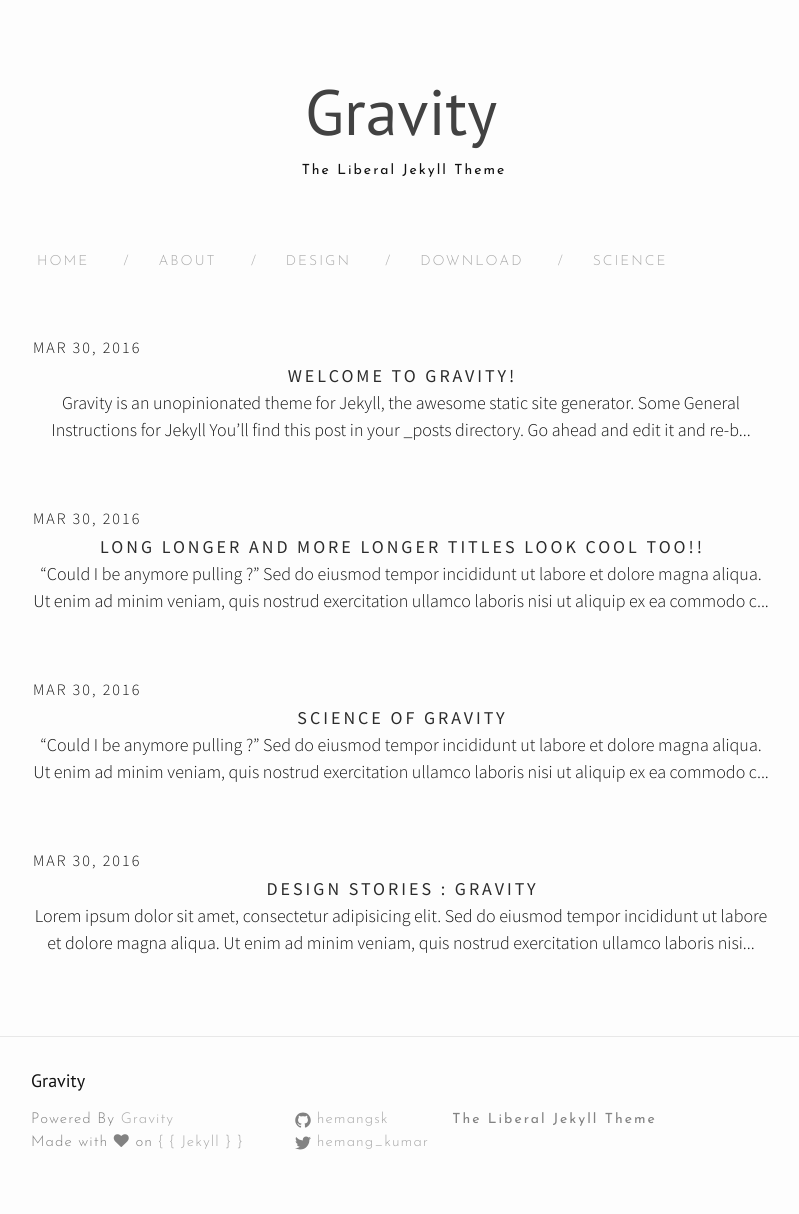
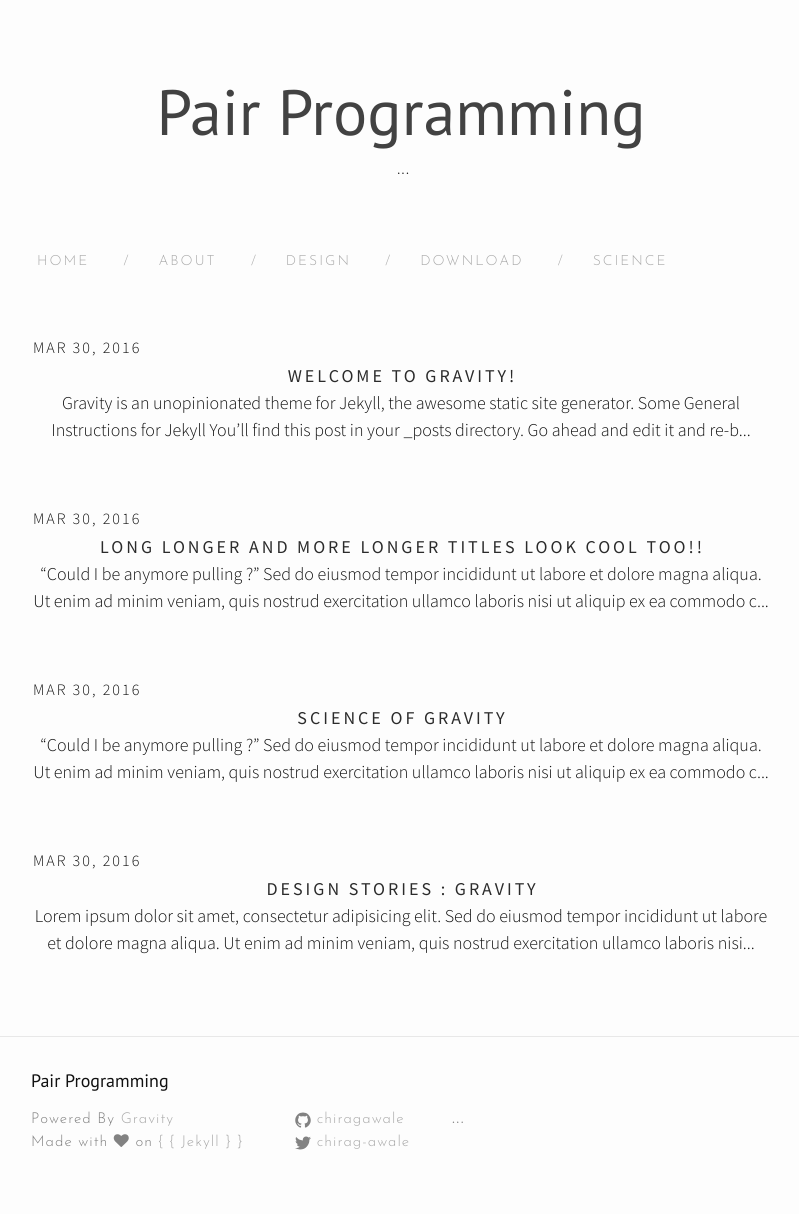
Before and after one commit to ChiragAwale/Pair-Programming, a Jekyll site: the page built from index.html, in a window 1280 px wide. Shown: the whole page, without its empty margins (239-1038 px from the left). Built offline with Jekyll 4.4.1, drawn with Linux system fonts in a browser that asks for light colours; nearby versions of some CDN libraries; the list of posts is cut into pages by our own code.

Commit message:
Update _config.yml

```diff
--- a/_config.yml
+++ b/_config.yml
@@ -6,13 +6,13 @@
 # 'jekyll serve'. If you change this file, please restart the server process.
 
 # Site settings
-title: Gravity
-email: hemangsk@gmail.com
-description: The Liberal Jekyll Theme
+title: Pair Programming
+email: cawale@troy.edu
+description: ...
 baseurl: "" # the subpath of your site, e.g. /blog
 url: "http://yourdomain.com" # the base hostname & protocol for your site
-twitter_username: hemang_kumar
-github_username:  hemangsk
+twitter_username: chirag-awale
+github_username:  chiragawale
 paginate: 5
 theme-dark: false #Set to true to change to dark website theme
 
```
